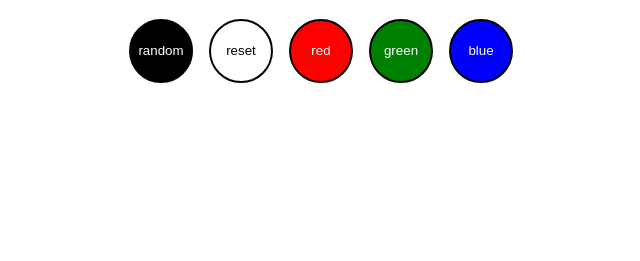
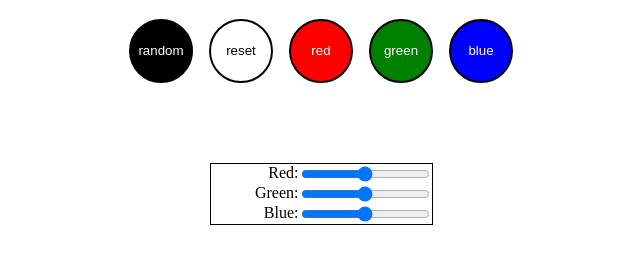
Before and after one commit to imPixelity/js-dom, a plain HTML site: page latihan/index.html in a window 1280 px wide. Shown: the part 61-322 px from the top of the page, without its empty margins (319-959 px from the left). Drawn offline with Linux system fonts and the light colour scheme.

Commit message:
added color slider

```diff
--- a/latihan/index.html
+++ b/latihan/index.html
@@ -6,7 +6,7 @@
     <title>Latihan DOM</title>
     <link rel="stylesheet" href="style.css" />
   </head>
-  <body style="background-color: transparent">
+  <body style="background-color: white">
     <h1>Color</h1>
     <div class="button-zone">
       <button type="button" style="background-color: black" id="randomButton">
@@ -20,6 +20,13 @@
         reset
       </button>
     </div>
+    <div class="slider-zone">
+      <ul>
+        <li><span>Red:</span><input type="range" min="0" max="255" /></li>
+        <li><span>Green:</span><input type="range" min="0" max="255" /></li>
+        <li><span>Blue:</span><input type="range" min="0" max="255" /></li>
+      </ul>
+    </div>
     <script src="script.js"></script>
   </body>
 </html>
--- a/latihan/script.js
+++ b/latihan/script.js
@@ -13,7 +13,7 @@ function createButton(color) {
     const currentBg = document.body.style.backgroundColor;
     const clickedColor = button.style.backgroundColor;
     if (currentBg === clickedColor) {
-      document.body.style.backgroundColor = "transparent";
+      document.body.style.backgroundColor = "white";
     } else {
       document.body.style.backgroundColor = color;
     }
@@ -39,5 +39,16 @@ randomButton.addEventListener("click", function () {
 // Reset button
 const resetButton = document.getElementById("resetButton");
 resetButton.addEventListener("click", function () {
-  document.body.style.backgroundColor = "transparent";
+  document.body.style.backgroundColor = "white";
 });
+
+// HTMLCollection and NodeList cant do addEventListener, so need to loop them each individually
+const slider = document.querySelectorAll(".slider-zone input");
+for (let i = 0; i < slider.length; i++) {
+  slider[i].addEventListener("input", function () {
+    const r = slider[0].value;
+    const g = slider[1].value;
+    const b = slider[2].value;
+    document.body.style.backgroundColor = `rgb(${r}, ${g}, ${b})`;
+  });
+}
--- a/latihan/style.css
+++ b/latihan/style.css
@@ -21,3 +21,26 @@ button {
   color: white;
   text-align: center;
 }
+
+.slider-zone {
+  display: flex;
+  justify-content: center;
+  align-items: center;
+  margin-top: 64px;
+}
+
+.slider-zone ul {
+  background-color: white;
+  border: 1px solid black;
+  list-style-type: none;
+}
+
+.slider-zone ul li {
+  display: flex;
+  justify-content: space-between;
+}
+
+.slider-zone ul li span {
+  text-align: right;
+  width: 48px;
+}
```
